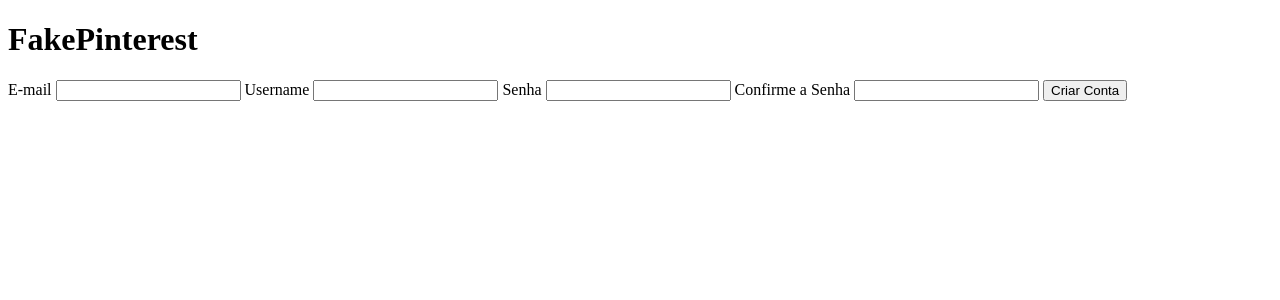
After one commit to gsnunes47/fake-pinterest, a Flask app: page /criarconta in a window 1280 px wide. The commit adds this page. Shown: the top 300 px of the page. Run offline with Flask 3, Linux system fonts and the light colour scheme.

Commit message:
Importação dos formularios pra dentro do HTML e permissão dos métodos POST e GET nas routes

```diff
--- a/fakepinterest/forms.py
+++ b/fakepinterest/forms.py
@@ -7,7 +7,7 @@
 class FormLogin(FlaskForm):
     email = StringField("E-mail", validators=[DataRequired(), Email()])
     senha = PasswordField("Senha", validators=[DataRequired()])
-    botao_confirmacao("Fazer Login")
+    botao_confirmacao = SubmitField("Fazer Login")
 
 class FormCriarConta(FlaskForm):
     email = StringField("E-mail", validators=[DataRequired(), Email()])
--- a/fakepinterest/routes.py
+++ b/fakepinterest/routes.py
@@ -1,10 +1,17 @@
 from flask import render_template, url_for
 from fakepinterest import app
 from flask_login import login_required
+from fakepinterest.forms import FormLogin, FormCriarConta
 
-@app.route("/")
+@app.route("/", methods=['GET', 'POST'])
 def homepage():
-    return render_template("homepage.html")
+    formlogin = FormLogin()
+    return render_template("homepage.html", form=formlogin)
+
+@app.route("/criarconta", methods=['GET', 'POST'])
+def criarconta():
+    formcriarconta = FormCriarConta()
+    return render_template("criarconta.html", form=formcriarconta)
 
 @app.route("/perfil/<usuario>")
 @login_required
--- /dev/null
+++ b/fakepinterest/templates/criarconta.html
@@ -0,0 +1,30 @@
+{% extends "homepage.html" %}
+
+{% block titulo %}
+            Criar Conta - FakePinterest
+{% endblock %}
+
+{% block form %}
+
+<form method="POST">
+
+    {{ form.csrf_token }}
+
+        {{form.email.label()}}
+        {{form.email()}}
+
+        {{form.username.label()}}
+        {{form.username()}}
+
+        {{form.senha.label()}}
+        {{form.senha()}}
+
+        {{form.confirmacao_senha.label()}}
+        {{form.confirmacao_senha()}}
+
+        {{form.botao_confirmacao()}}
+
+
+</form>
+
+{% endblock %}
--- a/fakepinterest/templates/homepage.html
+++ b/fakepinterest/templates/homepage.html
@@ -2,16 +2,32 @@
 <html lang="pt-br">
 <head>
     <meta charset="UTF-8">
-    <meta name="viewport" content="width=device-width, initial-scale=1.0">
-    <title>
-        {% block titulo %}
+    <title>{% block titulo %}
             FakePinterest
-        {% endblock %}
-    </title>
+        {% endblock %}</title>
 </head>
+
 {% block body %}
 <body>
     <h1>FakePinterest</h1>
+
+    {% block form %}
+    <form method="POST">
+
+        {{ form.csrf_token }}
+
+            {{form.email.label()}}
+            {{form.email()}}
+
+            {{form.senha.label()}}
+            {{form.senha()}}
+
+            {{form.botao_confirmacao()}}
+
+
+    </form>
+    {% endblock %}
+
 </body>
 {% endblock %}
 </html>
```
